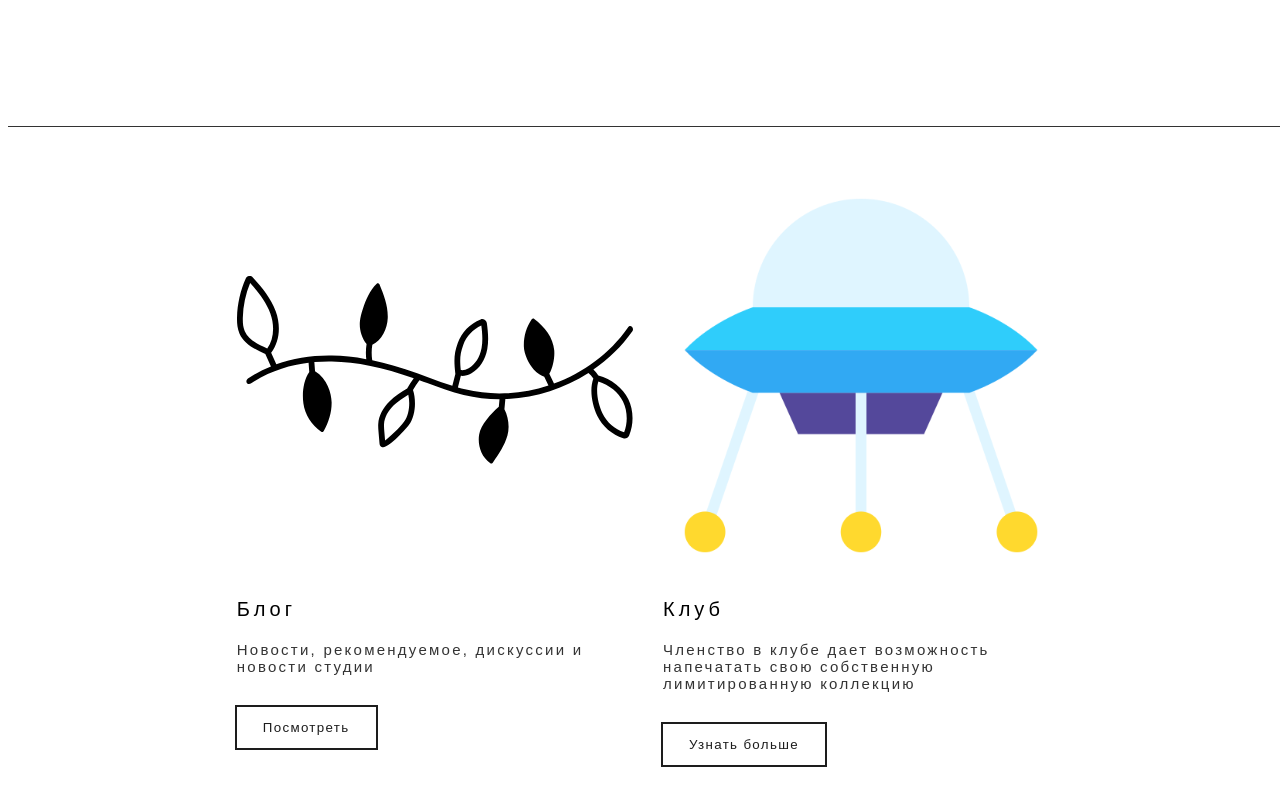
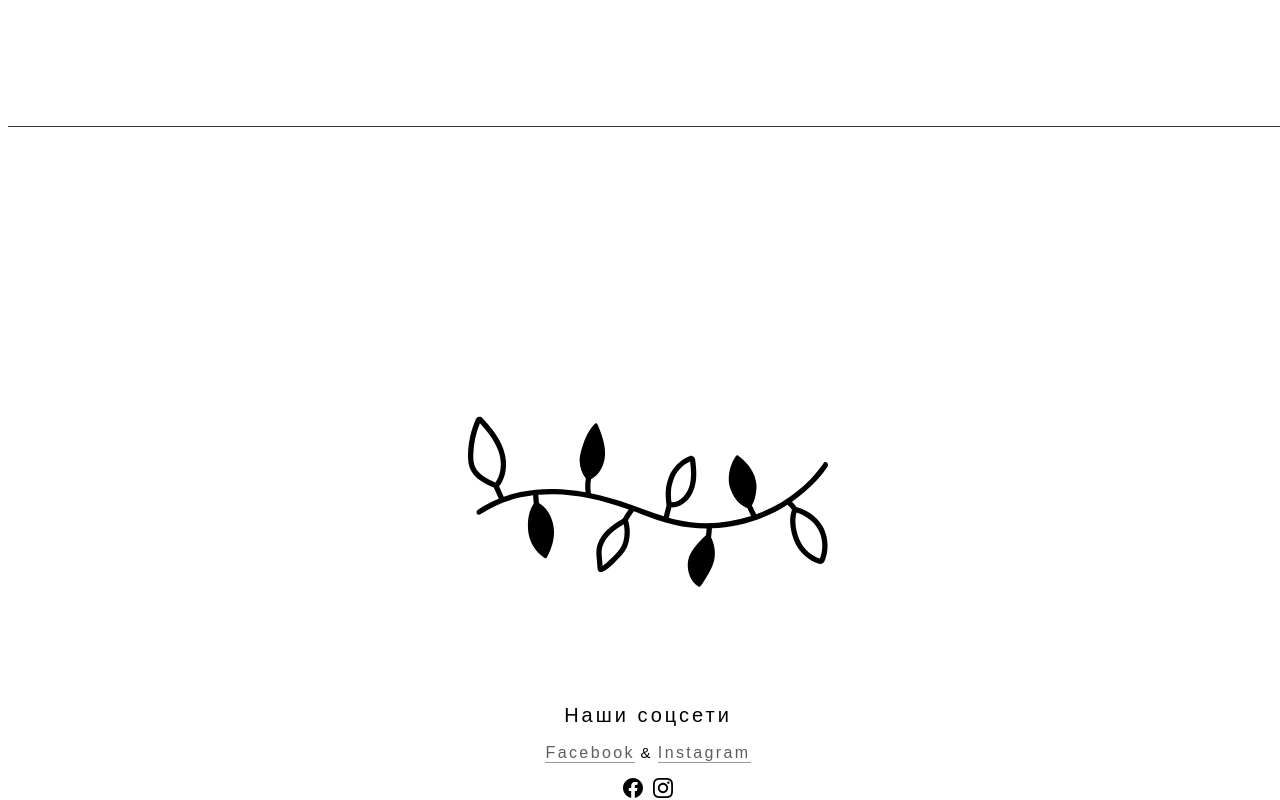
Before and after one commit to stbukhgolts/arts, a React (Create React App) app: page / in a window 1280 px wide. Shown: the part 3320-4120 px from the top of the page. Built offline with nearby package versions, Linux system fonts and the light colour scheme.

Commit message:
-: further

```diff
--- a/src/components/MainPageContent/MainPageContent.js
+++ b/src/components/MainPageContent/MainPageContent.js
@@ -10,7 +10,7 @@ const MainPageContent = () => {
       <Video />
       <Featured />
       <Display />
-      <Further />
+      {/* <Further /> */}
     </>
   );
 };
```
